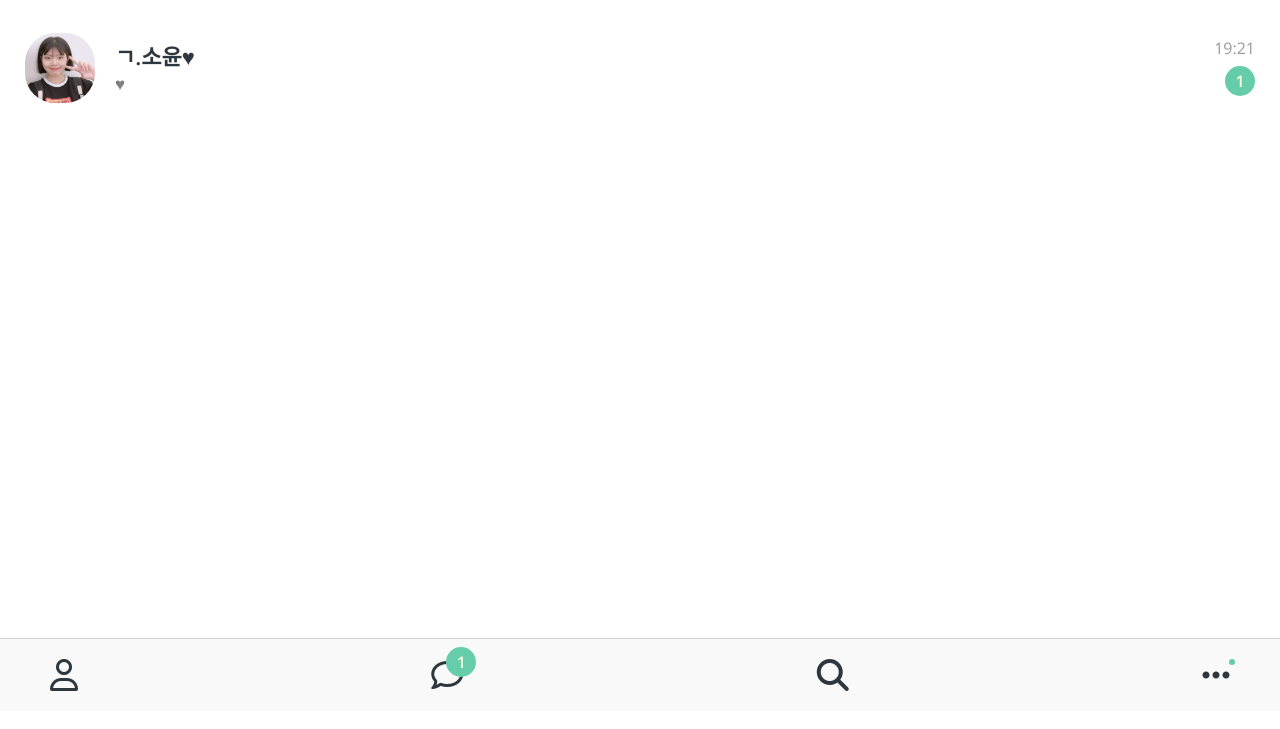
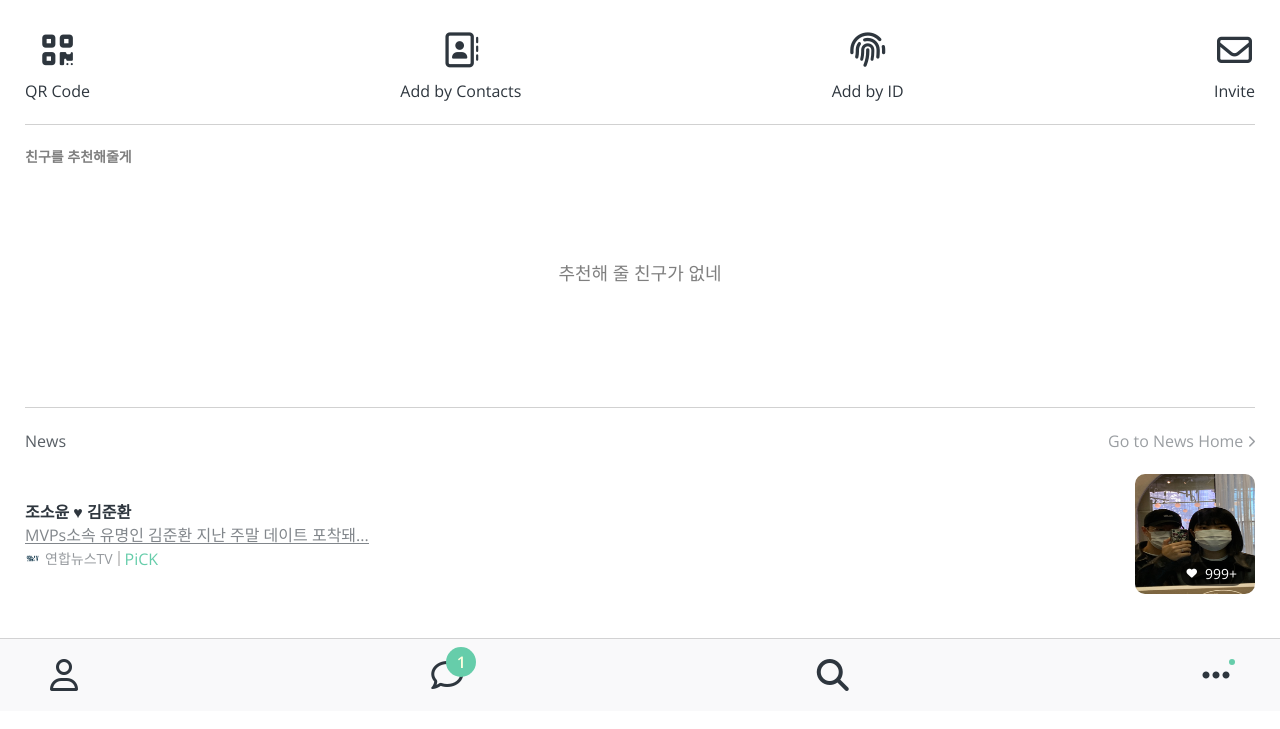
Before and after one commit to kkk01210/kokoa-clone-2101, a plain HTML site: page find.html in a window 1280 px wide. Shown: the part 89-818 px from the top of the page. Drawn offline with nearby package versions, Linux system fonts and the light colour scheme.

Commit message:
6.25 보면돼 세번째 아직 제작중

```diff
--- /dev/null
+++ b/CSS/screens/find.css
@@ -0,0 +1,109 @@
+.find-icons {
+  display: flex;
+  justify-content: space-between;
+}
+.find-icons__icon {
+  display: flex;
+  flex-direction: column;
+  align-items: center;
+}
+.find-icons__icon i {
+  font-size: 35px;
+}
+.find-icons__icon span {
+  margin-top: 15px;
+}
+
+.recommenden-friends {
+  margin: 25px 0px;
+  padding: 25px 0px;
+  border-top: var(--main-border);
+  border-bottom: var(--main-border);
+}
+.recommenden-friends__title {
+  font-size: 14px;
+  color: var(--main-color);
+  font-weight: bolder;
+}
+
+.recommenden-friends span {
+  margin: 100px 0;
+  display: block;
+  text-align: center;
+  font-size: 18px;
+  color: var(--main-color);
+}
+.open-chat__header {
+  display: flex;
+  justify-content: space-between;
+  opacity: 0.8;
+  margin-bottom: 25px;
+}
+.open-chat__header span {
+  opacity: 0.6;
+}
+
+.open-post {
+  display: flex;
+  justify-content: space-between;
+  align-items: center;
+}
+.open-post__title {
+  font-weight: 600;
+  margin-bottom: 7px;
+}
+.open-post__hashtag {
+  opacity: 0.6;
+  border-bottom: 1px solid;
+}
+.open-post__members {
+  margin-top: 7px;
+  display: flex;
+  align-items: center;
+}
+.open-post__members img {
+  width: 15px;
+  height: 15px;
+  border-radius: 50%;
+  margin-right: 5px;
+}
+.open-post__members-count {
+  opacity: 0.5;
+  font-size: 14px;
+}
+.open-post__members .divider {
+  width: 2px;
+  height: 15px;
+  margin: 0 5px;
+  background-color: rgba(0, 0, 0, 0.2);
+}
+.open-post__members-status {
+  color: mediumaquamarine;
+}
+.open-post__photo {
+  position: relative;
+}
+
+.open-post__photo img {
+  width: 120px;
+  height: 120px;
+  border-radius: 10px;
+}
+
+.open-post__heart-count {
+  background-color: rgba(0, 0, 0, 0.6);
+  color: white;
+  padding: 5px;
+  border-radius: 15px;
+  display: flex;
+  align-items: center;
+  position: absolute;
+  bottom: 10px;
+  right: 10px;
+  font-size: 14px;
+}
+
+.open-post__heart-count span {
+  margin-left: 5px;
+  padding: 0px 3px;
+}
--- a/CSS/screens/friends.css
+++ b/CSS/screens/friends.css
@@ -17,7 +17,7 @@
 }
 .friends-screen__channel {
   margin-top: 25px;
-  border-top: 1px solid rgba(0, 0, 0, 0.18);
+  border-top: var(--main-border);
   padding-top: 15px;
 }
 .friends-screen__channel-header {
--- a/CSS/styles.css
+++ b/CSS/styles.css
@@ -14,10 +14,12 @@
 /* screens */
 @import "screens/login.css";
 @import "screens/friends.css";
+@import "screens/find.css";
 
 body {
   color: #2e363e;
   font-family: "Open Sans", sans-serif;
+  height: 1000vh;
 }
 .main-screen {
   padding: 0px var(--horizontal-space);
--- a/CSS/variables.css
+++ b/CSS/variables.css
@@ -1,4 +1,6 @@
 :root {
   --yellow: #fae100;
   --horizontal-space: 25px;
+  --main-border: 1px solid rgba(0, 0, 0, 0.18);
+  --main-color: rgba(0, 0, 0, 0.5);
 }
--- a/find.html
+++ b/find.html
@@ -36,18 +36,52 @@
     </header>
 
     <main class="main-screen">
-      <div class="user-component">
-        <div class="user-component__colum">
-          <img src="screenshots/IMG_0154.JPG" class="user-component__avatar" />
-          <div class="user-component__text">
-            <h4 class="user-component__title">ㄱ.소윤♥</h4>
-            <h6 class="user-component__subtitle">♥</h6>
+      <div class="find-icons">
+        <div class="find-icons__icon">
+          <i class="fas fa-qrcode"></i><span>QR Code</span>
+        </div>
+        <div class="find-icons__icon">
+          <i class="far fa-address-book"></i>
+          <span>Add by Contacts</span>
+        </div>
+        <div class="find-icons__icon">
+          <i class="fas fa-fingerprint"></i>
+          <span>Add by ID</span>
+        </div>
+        <div class="find-icons__icon">
+          <i class="far fa-envelope"></i>
+          <span>Invite</span>
+        </div>
+      </div>
+      <div class="recommenden-friends">
+        <h6 class="recommenden-friends__title">친구를 추천해줄게</h6>
+        <span>추천해 줄 친구가 없네</span>
+      </div>
+      <div class="open-chat">
+        <div class="open-chat__header">
+          <h4>News</h4>
+          <span
+            >Go to News Home
+            <i class="fas fa-chevron-right fa-xs"></i>
+          </span>
+        </div>
+        <div class="open-post">
+          <div class="open-post__colum">
+            <h5 class="open-post__title">조소윤 ♥ 김준환</h5>
+            <h6 class="open-post__hashtag">MVPs소속 유명인 김준환 지난 주말 데이트 포착돼...</h6>
+            <div class="open-post__members">
+              <img src="screenshots/캡처.PNG" />
+              <span class="open-post__members-count">연합뉴스TV</span>
+              <div class="divider"></div>
+              <span class="open-post__members-status">PiCK</span>
+            </div>
           </div>
-        </div>
-        <div class="user-compoent__colum">
-          <span class="user-compoent__time">19:21</span>
-          <div class="badge">1</div>
-        </div>
+          <div class="open-post__colum">
+            <div class="open-post__photo">
+              <img src="screenshots/IMG_0239.jpeg" />
+              <div class="open-post__heart-count"><i class="fas fa-heart fa-xs"></i> <span>999+</span></div>
+            </div>
+          </div>
       </div>
     </main>
 
```
Also changed, not shown: screenshots/IMG_0239.jpeg (added), screenshots/IMG_1238.jpeg (added), screenshots/캡처.PNG (added).
